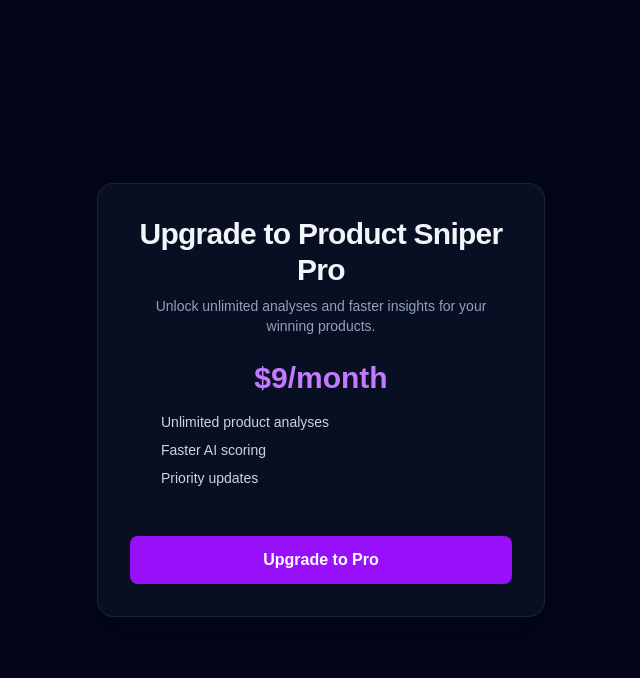
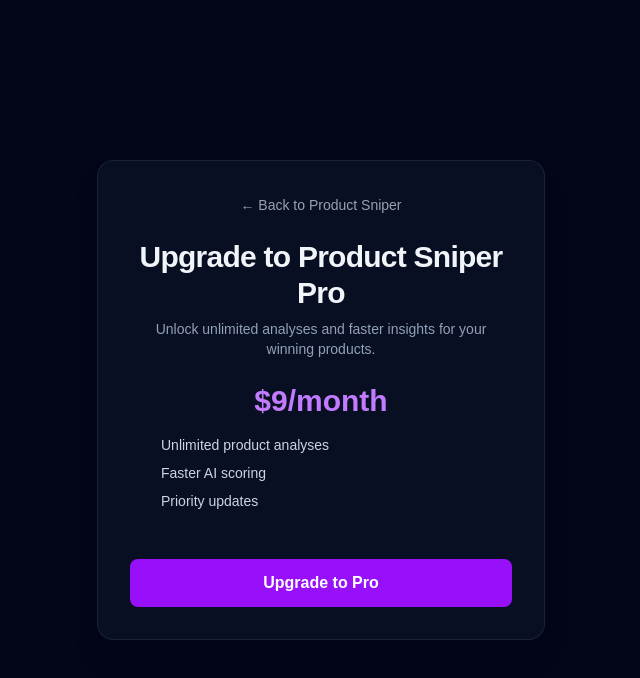
Before and after one commit to AngryChimp77/product-sniper-v2, a Next.js app: page /upgrade in a window 1280 px wide. Shown: the top 678 px of the page, without its empty margins (319-959 px from the left). Built offline with nearby package versions, Linux system fonts and the light colour scheme.

Commit message:
Add back navigation link to UpgradePage for improved user experience. This update allows users to easily return to the Product Sniper homepage, enhancing overall navigation and accessibility.

```diff
--- a/app/upgrade/page.tsx
+++ b/app/upgrade/page.tsx
@@ -4,6 +4,12 @@
   return (
     <main className="min-h-screen bg-slate-950 text-slate-100 flex items-center justify-center px-4">
       <div className="w-full max-w-md bg-slate-900/60 border border-slate-800/80 rounded-2xl p-6 sm:p-8 shadow-xl shadow-slate-950/40 backdrop-blur text-center space-y-6">
+        <a
+          href="/"
+          className="text-sm text-gray-400 hover:text-white mb-6 inline-block"
+        >
+          ← Back to Product Sniper
+        </a>
         <div className="space-y-2">
           <h1 className="text-2xl sm:text-3xl font-semibold tracking-tight">
             Upgrade to Product Sniper Pro
```
